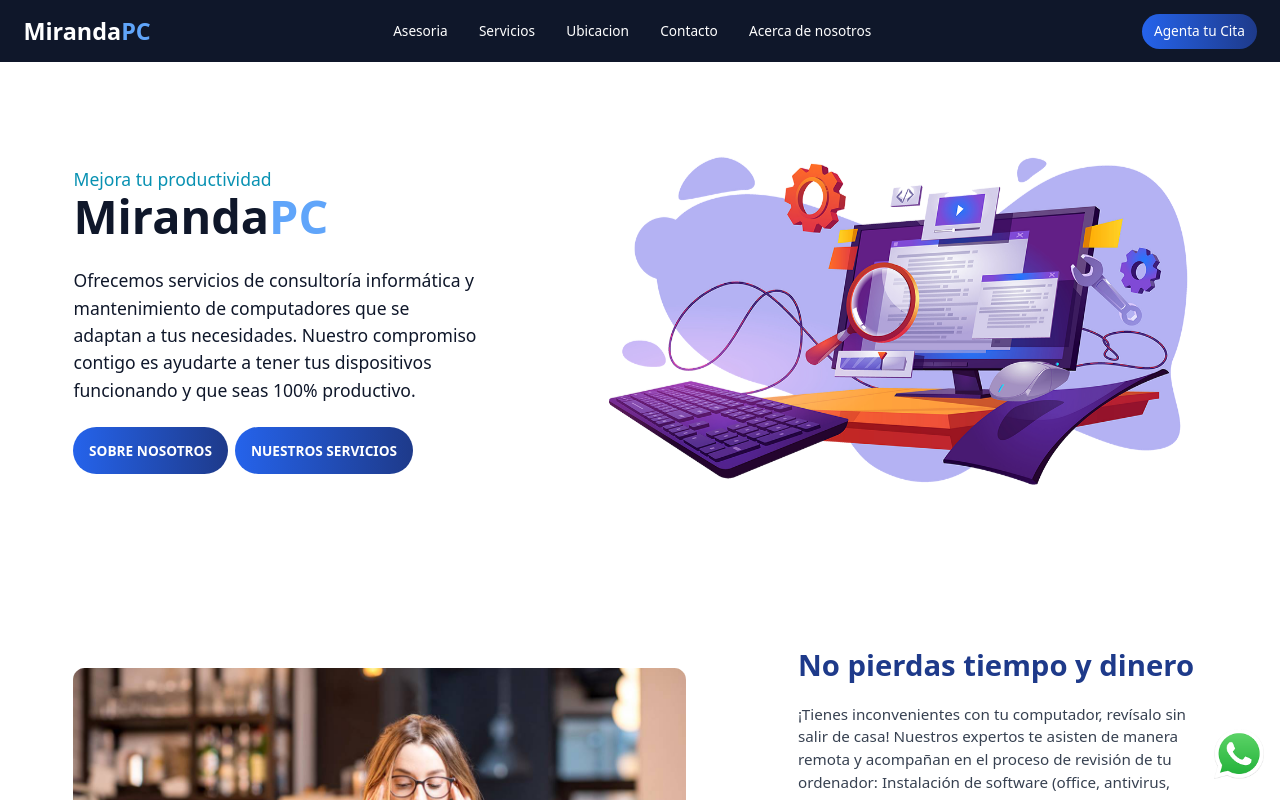
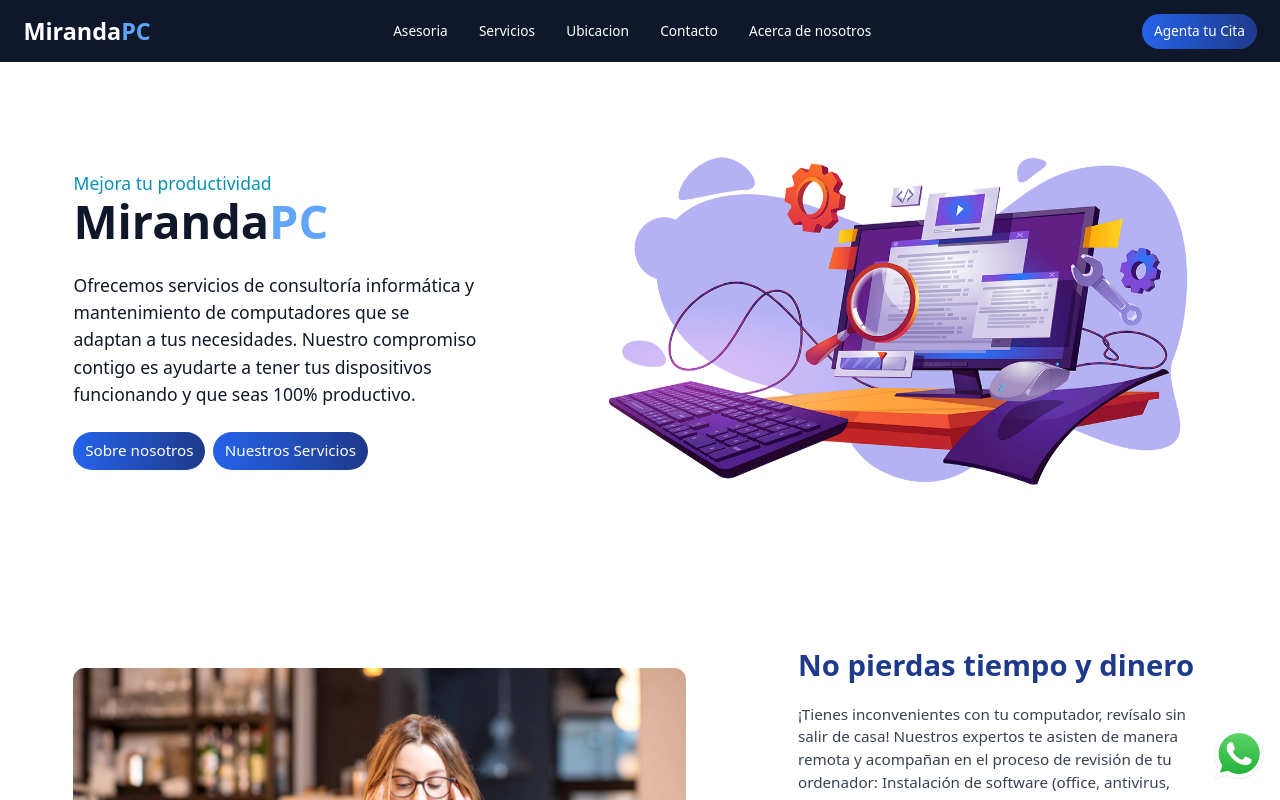
Before and after one commit to Valar789/miranda_pc, a Next.js app: page / in a window 1280 px wide. Shown: the top 800 px of the page. Built offline with nearby package versions, Linux system fonts and the light colour scheme.

Commit message:
efect fix

```diff
--- a/components/Landing/HeaderSeccion.js
+++ b/components/Landing/HeaderSeccion.js
@@ -22,18 +22,18 @@ export default function Header() {
           </p>
           <div className="flex flex-wrap gap-2">
             <Link href="#about">
-              <a className="btn border-none rounded-3xl bg-gradient-to-r from-blue-600 to-blue-900 hover:from-blue-500 hover:to-blue-900  my-2 text-white">
+              <a className="py-2 px-3 border-none rounded-3xl bg-gradient-to-r from-blue-600 to-blue-900 hover:from-blue-500 hover:to-blue-900  my-2 text-white">
                 Sobre nosotros
               </a>
             </Link>
             <Link href="#about">
-              <a className="btn border-none rounded-3xl bg-gradient-to-r from-blue-600 to-blue-900 hover:from-blue-500 hover:to-blue-900  my-2 text-white">
+              <a className="py-2 px-3 border-none rounded-3xl bg-gradient-to-r from-blue-600 to-blue-900 hover:from-blue-500 hover:to-blue-900  my-2 text-white">
                 Nuestros Servicios
               </a>
             </Link>
           </div>
         </div>
-        <div className="inRight  sm:w-12/12 md:w-10/12 lg:w-6/12 m-auto">
+        <div className="sm:w-12/12 md:w-10/12 lg:w-6/12 m-auto">
           <Image
             src={imgHeader}
             alt="Sobre nosotros"
```
